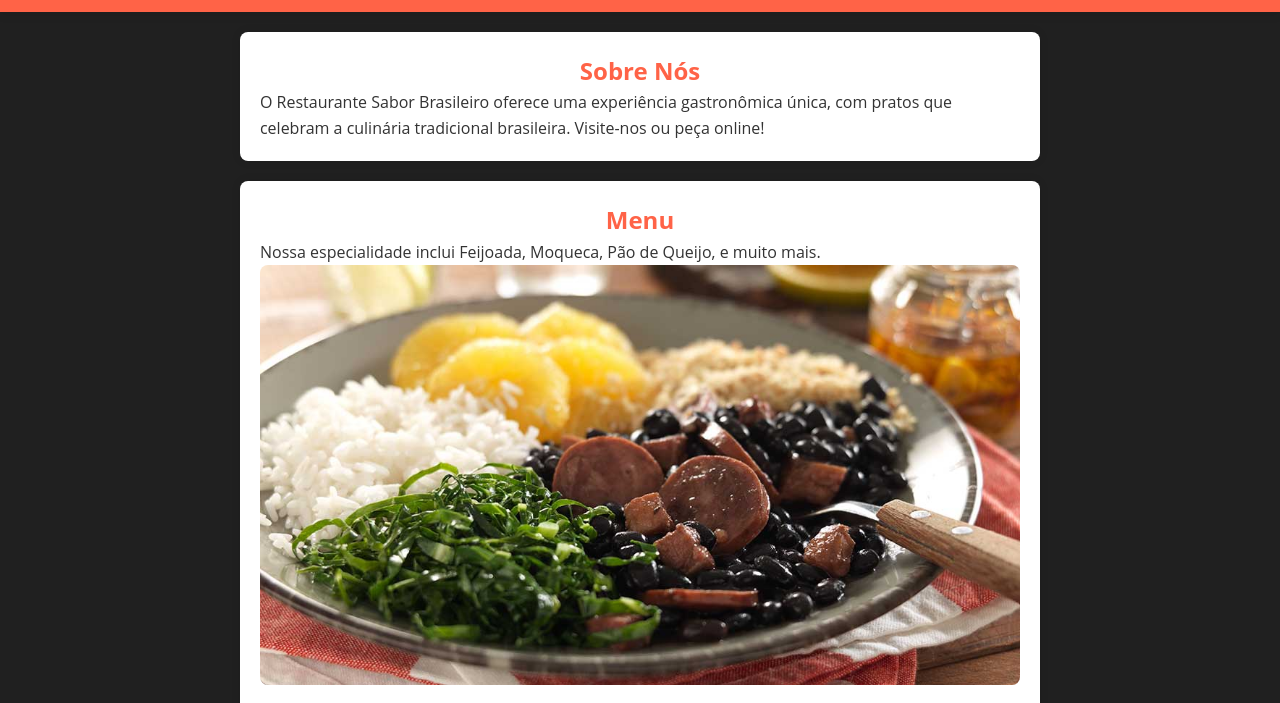
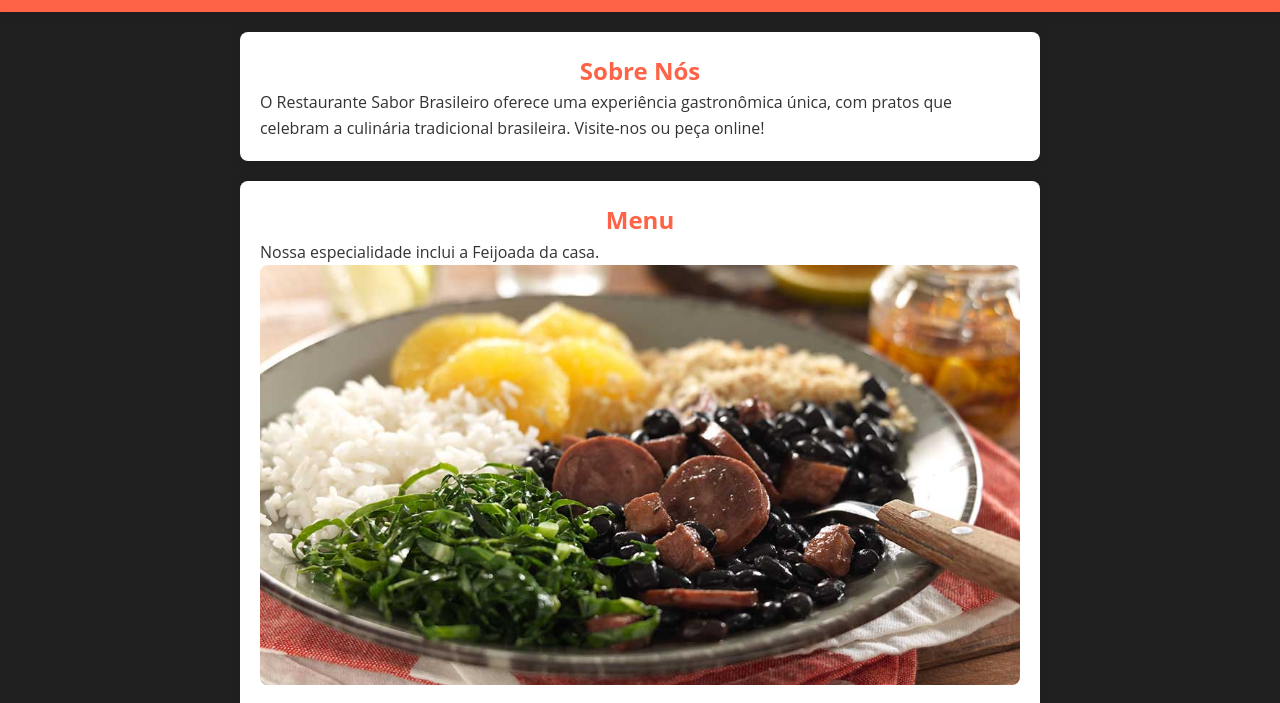
Before and after one commit to alexsouza023/P-gina-de-Restaurante-Online, a plain HTML site: page index.html in a window 1280 px wide. Shown: the part 95-798 px from the top of the page. Drawn offline with Linux system fonts and the light colour scheme.

Commit message:
atualização2.0

```diff
--- a/index.html
+++ b/index.html
@@ -37,7 +37,7 @@
 
         <section id="menu">
             <h2>Menu</h2>
-            <p>Nossa especialidade inclui Feijoada, Moqueca, Pão de Queijo, e muito mais.</p>
+            <p>Nossa especialidade inclui a Feijoada da casa.</p>
             <img src="img/feijoadajpg.jpg" alt="Interior do Restaurante Sabor Brasileiro com decoração acolhedora"
                 loading="lazy">
         </section>
@@ -68,10 +68,10 @@
                     </select>
                 </div>
                 <div>
-                    <label>Método de Pagamento:</label>
-                    <label><input type="radio" name="pagamento" value="credito" required> Cartão de Crédito</label>
-                    <label><input type="radio" name="pagamento" value="debito"> Cartão de Débito</label>
-                    <label><input type="radio" name="pagamento" value="dinheiro"> Dinheiro</label>
+                    <label>Método de Pagamento:</label><br>
+                    <label><input type="radio" name="pagamento" value="credito" required> Cartão de Crédito</label><br>
+                    <label><input type="radio" name="pagamento" value="debito"> Cartão de Débito</label><br>
+                    <label><input type="radio" name="pagamento" value="dinheiro"> Dinheiro</label><br>
                 </div>
                 <div>
                     <label for="instrucoes">Instruções Especiais:</label>
```
